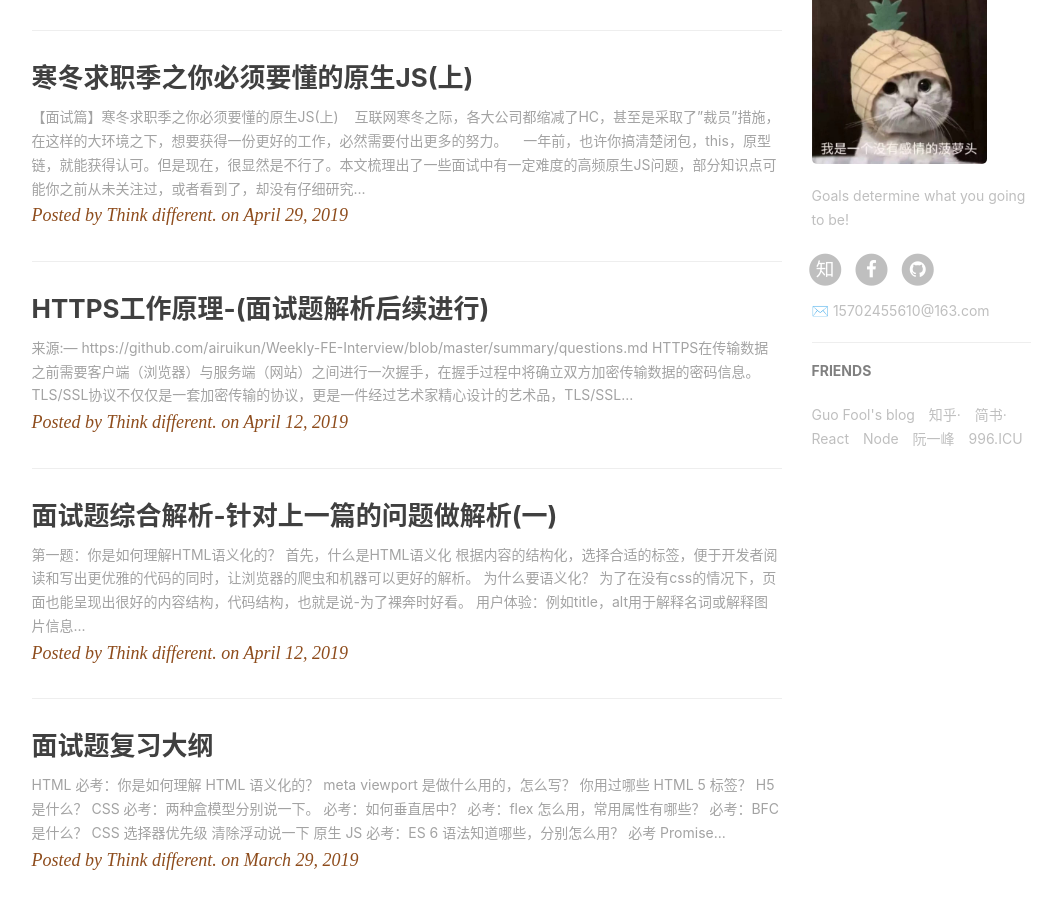
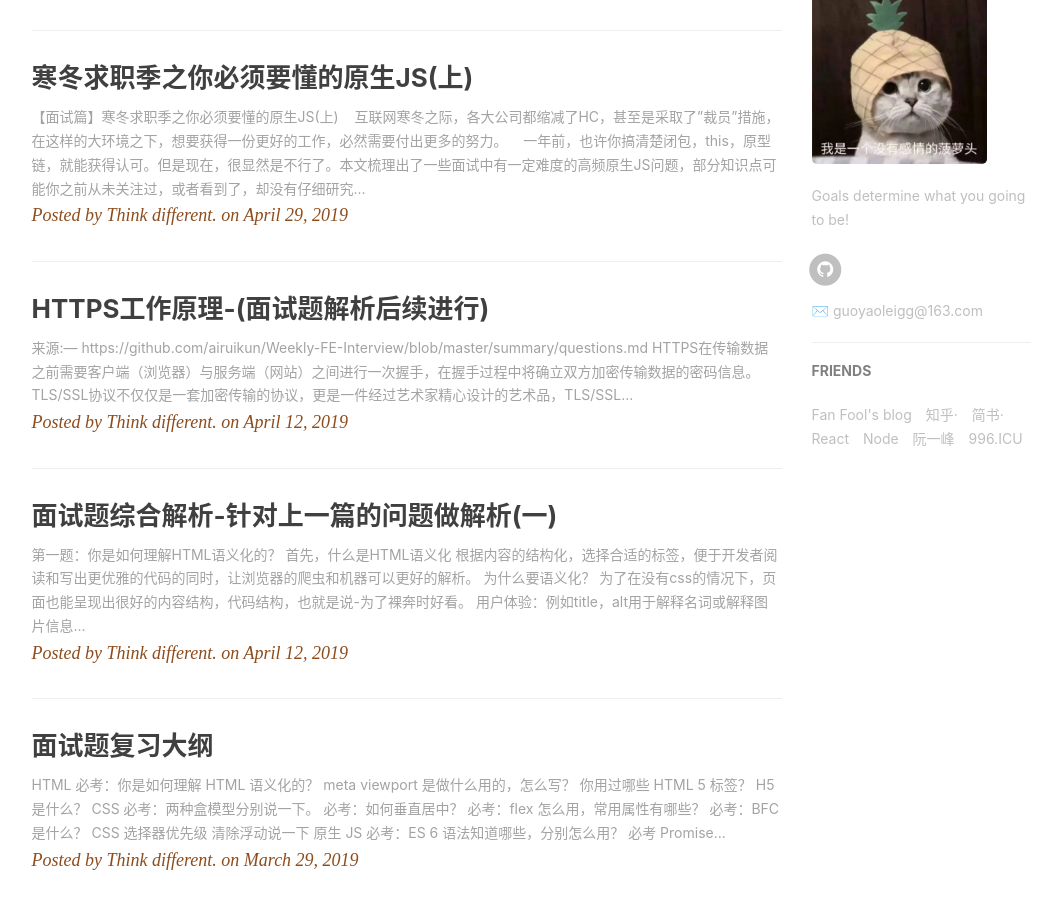
Before and after one commit to guoyaoleigg/guoyaoleigg.github.io, a Jekyll site: the page built from index.html, in a window 1280 px wide and 900 px high, scrolled down 637 px. Shown: the whole window, without its empty margins (136-1198 px from the left). Built offline with Jekyll 4.4.1, drawn with Linux system fonts in a browser that asks for light colours; nearby versions of some CDN libraries; the list of posts is cut into pages by our own code; comment, search, counter and statistics services are not loaded; some of the changed lines change nothing that is shown.

Commit message:
修改配置文件 _config.yml

```diff
--- a/_config.yml
+++ b/_config.yml
@@ -1,11 +1,11 @@
 # Site settings
 title: Think different.
-SEOTitle: Clark.的博客
+SEOTitle: Dreamboo.的博客
 header-img: img/post-bg-desk.jpg
-email: 15702455610@163.com
+email: guoyaoleigg@163.com
 description: "Think different."
-keyword: "Clark.的博客,web前端工程师"
-url: "http://fanliang8023.github.io"          # your host, for absolute URL
+keyword: "Dreamboo.的博客,Java工程师"
+url: "http://guoyaoleigg.github.io"          # your host, for absolute URL
 baseurl: ""      # for example, '/blog' if your blog hosted on 'host/blog'
 github_repo: "" # you code repository
 
@@ -19,9 +19,9 @@
 # SNS settings
 RSS: false
 # weibo_username:     qiubaiying
-zhihu_username:     ke-fou-yizhan-9
-github_username:    fanliang8023
-facebook_username:  clark.
+#zhihu_username:     ke-fou-yizhan-9
+github_username:    guoyaoleigg
+#facebook_username:  clark.
 #jianshu_username:   e71990ada2fd
 #twitter_username:   qiubaiying
 
@@ -62,11 +62,11 @@
 # Gitalk
 gitalk:
   enable: true    #是否开启Gitalk评论
-  clientID: 62b56b9987e7155a22d9                            #生成的clientID
-  clientSecret: 6600fe7dc604e7d5a4cae450d2efcaab58b4c6dc    #生成的clientSecret
-  repo: fanliang8023.github.io    #仓库名称
-  owner: fanliang8023    #github用户名
-  admin: fanliang8023
+  clientID: 960babe8dd9ec6dc977c                            #生成的clientID
+  clientSecret: c85c4168c1cb5b79e391a2294b2916b661204f3e    #生成的clientSecret
+  repo: guoyaoleigg.github.io    #仓库名称
+  owner: guoyaoleigg    #github用户名
+  admin: guoyaoleigg
   distractionFreeMode: true #是否启用类似FB的阴影遮罩
 
 
@@ -74,7 +74,7 @@
 
 # Analytics settings
 # Baidu Analytics
-ba_track_id: 1c16318956c1fa619ac1db660abcf092
+ba_track_id: 076c642f6987a6b93cb80759b1729a6b
 
 # Google Analytics
 ga_track_id: 'UA-90855596-1'            # Format: UA-xxxxxx-xx
@@ -99,8 +99,8 @@
 # Friends
 friends: [
 {
-  title: "Guo Fool's blog",
-  href: "https://guoyaoleigg.github.io/"
+  title: "Fan Fool's blog",
+  href: "https://fanliang8023.github.io/"
 },
 {
   title: "知乎·",
```
